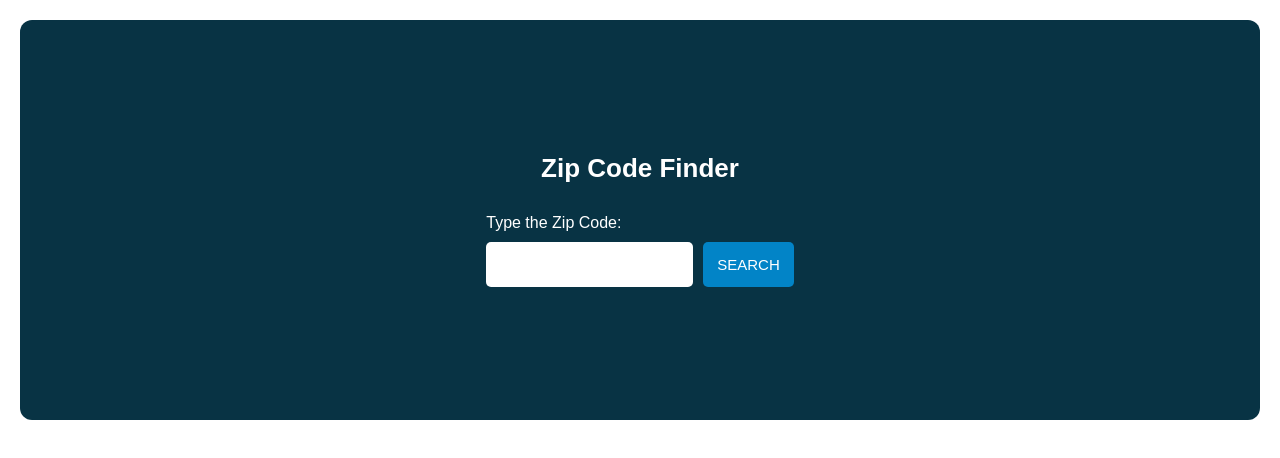
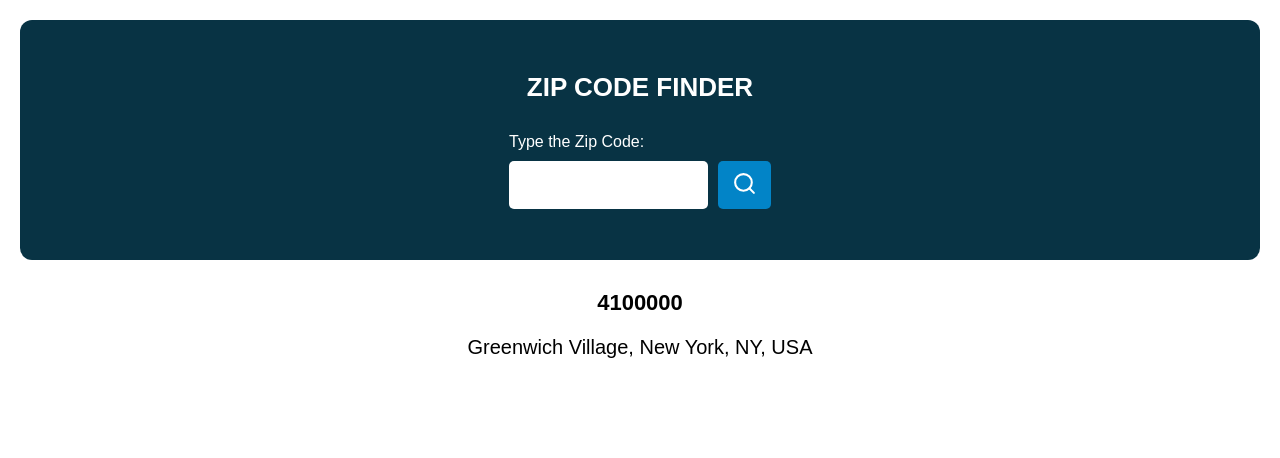
Before and after one commit to GardeniaOliveira/zip-code-finder-with-react-js, a React (Create React App) app: page / in a window 1280 px wide. Shown: the top 458 px of the page. Built offline with nearby package versions, Linux system fonts and the light colour scheme.

Commit message:
added result area

```diff
--- a/src/App.js
+++ b/src/App.js
@@ -1,9 +1,10 @@
+
 import Form from "./components/Form";
 
 
 const App = () => {
   return (
-    <Form title={'Zip Code Finder'} inputTitle={'Type the Zip Code:'} />
+    <Form title={'Zip Code Finder'} inputTitle={'Type the Zip Code:'} code={'4100000'} address={'Greenwich Village, New York, NY, USA'} />
   );
 }
 
--- a/src/components/Form/index.js
+++ b/src/components/Form/index.js
@@ -1,15 +1,27 @@
+
+import { FiSearch } from 'react-icons/fi'
 import * as C from "./styles";
-const Form = ({ title, inputTitle }) => {
+
+const Form = ({ title, inputTitle, code, address }) => {
     return (
         <C.Container>
+            <C.FormArea>
                 <C.Title >{title}</C.Title>
                 <C.InputLabel>
                     <C.InputTitle>{inputTitle}</C.InputTitle>
                     <C.Form>
                         <input type="text" />
-                    <input type="submit" value="SEARCH" />
+                        <C.Button type="submit">
+                            <FiSearch size={25} color='#FFF' />
+                        </C.Button>
                     </C.Form>
                 </C.InputLabel>
+            </C.FormArea>
+
+            <C.Result>
+                <C.TitleCode>{code}</C.TitleCode>
+                <C.Address>{address}</C.Address>
+            </C.Result>
         </C.Container>
     )
 }
--- a/src/components/Form/styles.js
+++ b/src/components/Form/styles.js
@@ -1,8 +1,12 @@
 import styled from 'styled-components';
 
 export const Container = styled.div`
+ min-height: 100vh;
+
+`
+export const FormArea = styled.div`
 background-color: #083344;
-  min-height: 50vh;
+  min-height: 240px;
   margin: 20px;
   display: flex;
   flex-direction: column;
@@ -14,6 +18,7 @@ border-radius: 12px;
 
 `
 export const Title = styled.h1`
+text-transform: uppercase;
 text-align: center;
 margin: 10px auto;
 font-size: 26px;
@@ -30,25 +35,54 @@ export const Form = styled.form`
 display: flex;
 gap: 10px;
 
+
 input[type="text"] {
     border: 1px solid transparent;
     color: white;
     border-radius: 5px;
-    padding: 14px;
+    padding: 10px;
+    outline-color:#083344;
+
 
   }
-
-input[type="submit"] {
-    background-color: #0284c7;
+`
+export const Button = styled.button`
+background-color: #0284c7;
     border: 0;
     color: white;
-    padding: 14px;
+    padding: 10px 14px;
     font-size: 15px;
     border-radius: 5px;
     cursor: pointer;
 
     &:hover {
-      opacity: 0.9;
+     background-color: #06b6d4;
     }
-  }
 `
+
+export const Result = styled.div`
+  margin: 20px;
+  display: flex;
+  flex-direction: column;
+  align-items: center;
+  justify-content: center;
+  align-self: center;
+  color: black;
+
+`
+
+export const TitleCode = styled.h2`
+text-transform: uppercase;
+text-align: center;
+margin: 10px auto;
+font-size: 22px;
+color: black;
+`
+
+export const Address = styled.p`
+
+text-align: center;
+margin: 10px auto;
+font-size: 20px;
+color: black;
+`
```
Lines whose indentation alone changed are shown as unchanged.
